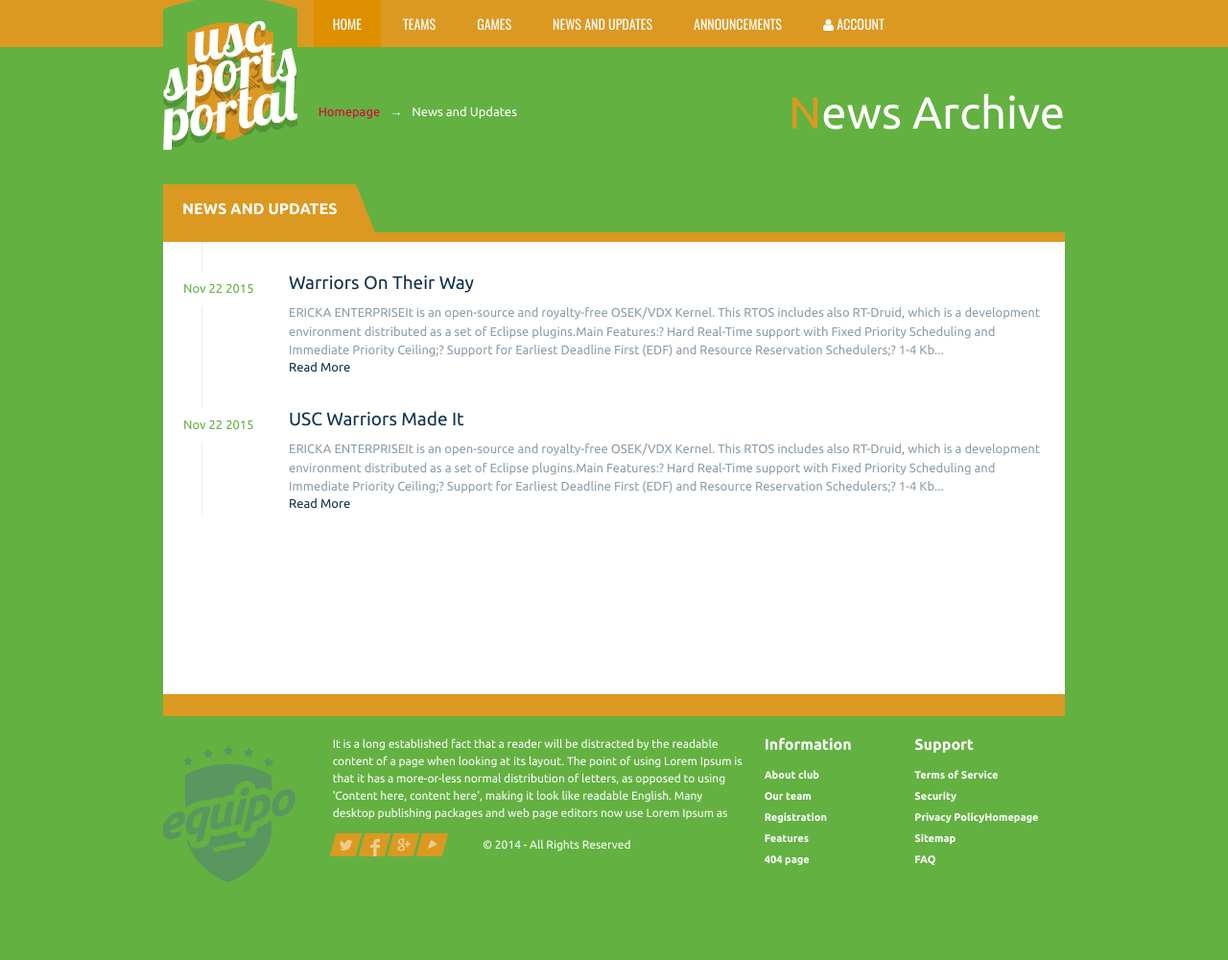
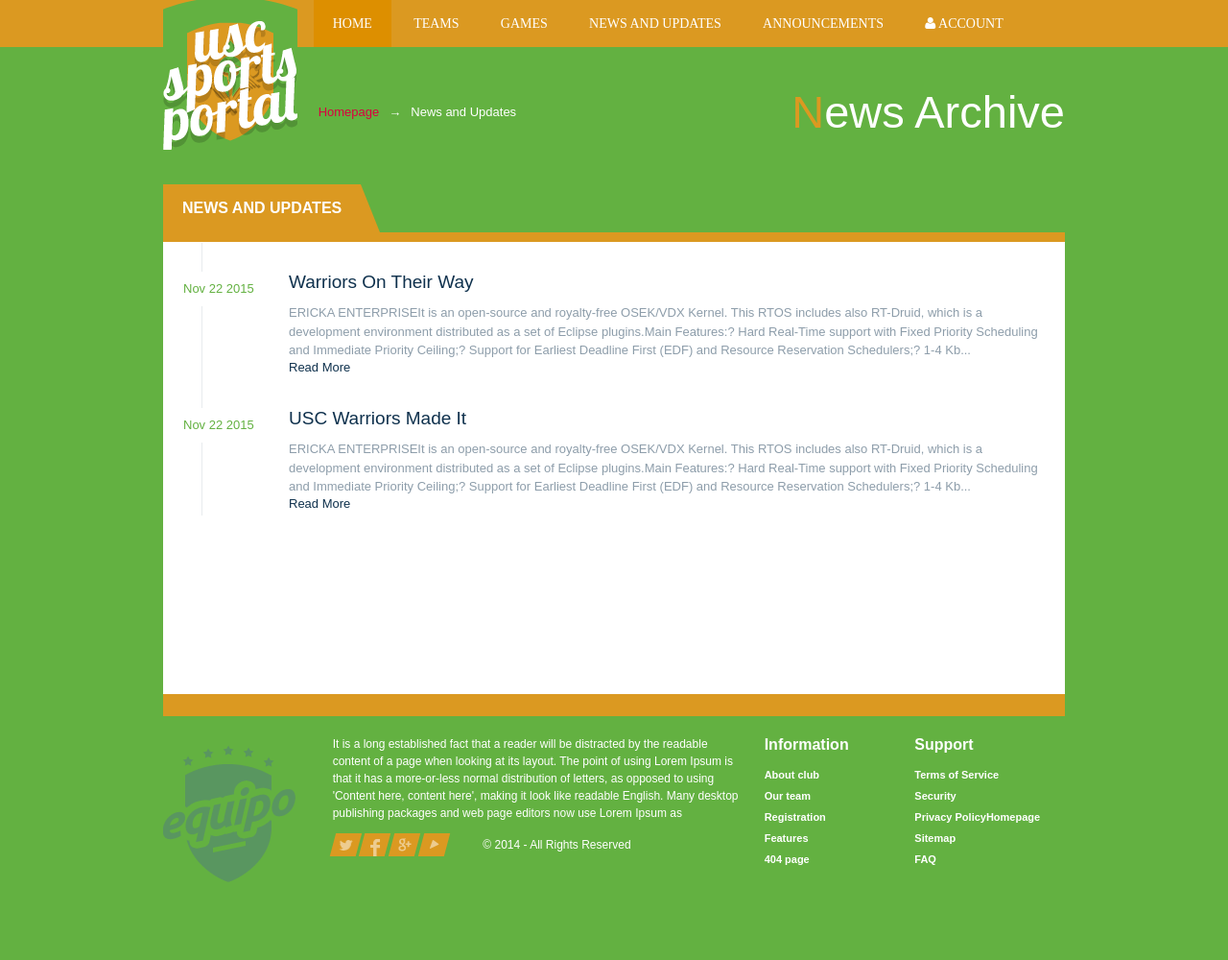
Before and after one commit to marvinzamoras/uscsportsportal, a CodeIgniter app: page /uscsportsportal/index.php/news/index in a window 1280 px wide. Shown: the whole page at 96% size. Run offline with CodeIgniter, Linux system fonts and the light colour scheme; a user stored in the database is signed in; data comes from the database, SQL or seed files in the repository; some libraries are stand-ins or nearby versions; some web fonts are replaced.

Commit message:
for the font in navbar if no internet

```diff
--- a/application/views/includes/header.php
+++ b/application/views/includes/header.php
@@ -9,7 +9,7 @@
     <!-- Styles -->
     <link rel="stylesheet" href="<?php echo base_url(); ?>assets/css/general.css">
     <!-- Google fonts -->
-    <link href="http://fonts.googleapis.com/css?family=Ubuntu:300,400,500,700,300italic,400italic,500italic,700italic%7COswald:400,300,700&amp;subset=latin,latin-ext" rel="stylesheet" type="text/css">
+    <link href="<?php echo base_url(); ?>assets/css/fonts.css" rel="stylesheet" type="text/css">
     <!-- Font awesome -->
     <link rel="stylesheet" href="<?php echo base_url(); ?>assets/css/font-awesome.css">
     <!-- Modernizr -->
--- /dev/null
+++ b/assets/css/fonts.css
@@ -0,0 +1,432 @@
+/* latin-ext */
+@font-face {
+  font-family: 'Oswald';
+  font-style: normal;
+  font-weight: 300;
+  src: local('Oswald Light'), local('Oswald-Light'), url(http://fonts.gstatic.com/s/oswald/v10/l1cOQ90roY9yC7voEhngDBJtnKITppOI_IvcXXDNrsc.woff2) format('woff2');
+  unicode-range: U+0100-024F, U+1E00-1EFF, U+20A0-20AB, U+20AD-20CF, U+2C60-2C7F, U+A720-A7FF;
+}
+/* latin */
+@font-face {
+  font-family: 'Oswald';
+  font-style: normal;
+  font-weight: 300;
+  src: local('Oswald Light'), local('Oswald-Light'), url(http://fonts.gstatic.com/s/oswald/v10/HqHm7BVC_nzzTui2lzQTDVtXRa8TVwTICgirnJhmVJw.woff2) format('woff2');
+  unicode-range: U+0000-00FF, U+0131, U+0152-0153, U+02C6, U+02DA, U+02DC, U+2000-206F, U+2074, U+20AC, U+2212, U+2215, U+E0FF, U+EFFD, U+F000;
+}
+/* latin-ext */
+@font-face {
+  font-family: 'Oswald';
+  font-style: normal;
+  font-weight: 400;
+  src: local('Oswald Regular'), local('Oswald-Regular'), url(http://fonts.gstatic.com/s/oswald/v10/yg0glPPxXUISnKUejCX4qfesZW2xOQ-xsNqO47m55DA.woff2) format('woff2');
+  unicode-range: U+0100-024F, U+1E00-1EFF, U+20A0-20AB, U+20AD-20CF, U+2C60-2C7F, U+A720-A7FF;
+}
+/* latin */
+@font-face {
+  font-family: 'Oswald';
+  font-style: normal;
+  font-weight: 400;
+  src: local('Oswald Regular'), local('Oswald-Regular'), url(http://fonts.gstatic.com/s/oswald/v10/pEobIV_lL25TKBpqVI_a2w.woff2) format('woff2');
+  unicode-range: U+0000-00FF, U+0131, U+0152-0153, U+02C6, U+02DA, U+02DC, U+2000-206F, U+2074, U+20AC, U+2212, U+2215, U+E0FF, U+EFFD, U+F000;
+}
+/* latin-ext */
+@font-face {
+  font-family: 'Oswald';
+  font-style: normal;
+  font-weight: 700;
+  src: local('Oswald Bold'), local('Oswald-Bold'), url(http://fonts.gstatic.com/s/oswald/v10/dI-qzxlKVQA6TUC5RKSb3xJtnKITppOI_IvcXXDNrsc.woff2) format('woff2');
+  unicode-range: U+0100-024F, U+1E00-1EFF, U+20A0-20AB, U+20AD-20CF, U+2C60-2C7F, U+A720-A7FF;
+}
+/* latin */
+@font-face {
+  font-family: 'Oswald';
+  font-style: normal;
+  font-weight: 700;
+  src: local('Oswald Bold'), local('Oswald-Bold'), url(http://fonts.gstatic.com/s/oswald/v10/bH7276GfdCjMjApa_dkG6VtXRa8TVwTICgirnJhmVJw.woff2) format('woff2');
+  unicode-range: U+0000-00FF, U+0131, U+0152-0153, U+02C6, U+02DA, U+02DC, U+2000-206F, U+2074, U+20AC, U+2212, U+2215, U+E0FF, U+EFFD, U+F000;
+}
+/* cyrillic-ext */
+@font-face {
+  font-family: 'Ubuntu';
+  font-style: normal;
+  font-weight: 300;
+  src: local('Ubuntu Light'), local('Ubuntu-Light'), url(http://fonts.gstatic.com/s/ubuntu/v8/X_EdMnknKUltk57alVVbVxJtnKITppOI_IvcXXDNrsc.woff2) format('woff2');
+  unicode-range: U+0460-052F, U+20B4, U+2DE0-2DFF, U+A640-A69F;
+}
+/* cyrillic */
+@font-face {
+  font-family: 'Ubuntu';
+  font-style: normal;
+  font-weight: 300;
+  src: local('Ubuntu Light'), local('Ubuntu-Light'), url(http://fonts.gstatic.com/s/ubuntu/v8/nBF2d6Y3AbOwfkBM-9HcWBJtnKITppOI_IvcXXDNrsc.woff2) format('woff2');
+  unicode-range: U+0400-045F, U+0490-0491, U+04B0-04B1, U+2116;
+}
+/* greek-ext */
+@font-face {
+  font-family: 'Ubuntu';
+  font-style: normal;
+  font-weight: 300;
+  src: local('Ubuntu Light'), local('Ubuntu-Light'), url(http://fonts.gstatic.com/s/ubuntu/v8/CdlIlwqST01WNAKqZbtZkhJtnKITppOI_IvcXXDNrsc.woff2) format('woff2');
+  unicode-range: U+1F00-1FFF;
+}
+/* greek */
+@font-face {
+  font-family: 'Ubuntu';
+  font-style: normal;
+  font-weight: 300;
+  src: local('Ubuntu Light'), local('Ubuntu-Light'), url(http://fonts.gstatic.com/s/ubuntu/v8/7k0RmqCN8EFxqS6sChuRzRJtnKITppOI_IvcXXDNrsc.woff2) format('woff2');
+  unicode-range: U+0370-03FF;
+}
+/* latin-ext */
+@font-face {
+  font-family: 'Ubuntu';
+  font-style: normal;
+  font-weight: 300;
+  src: local('Ubuntu Light'), local('Ubuntu-Light'), url(http://fonts.gstatic.com/s/ubuntu/v8/WtcvfJHWXKxx4x0kuS1koRJtnKITppOI_IvcXXDNrsc.woff2) format('woff2');
+  unicode-range: U+0100-024F, U+1E00-1EFF, U+20A0-20AB, U+20AD-20CF, U+2C60-2C7F, U+A720-A7FF;
+}
+/* latin */
+@font-face {
+  font-family: 'Ubuntu';
+  font-style: normal;
+  font-weight: 300;
+  src: local('Ubuntu Light'), local('Ubuntu-Light'), url(http://fonts.gstatic.com/s/ubuntu/v8/_aijTyevf54tkVDLy-dlnFtXRa8TVwTICgirnJhmVJw.woff2) format('woff2');
+  unicode-range: U+0000-00FF, U+0131, U+0152-0153, U+02C6, U+02DA, U+02DC, U+2000-206F, U+2074, U+20AC, U+2212, U+2215, U+E0FF, U+EFFD, U+F000;
+}
+/* cyrillic-ext */
+@font-face {
+  font-family: 'Ubuntu';
+  font-style: normal;
+  font-weight: 400;
+  src: local('Ubuntu'), url(http://fonts.gstatic.com/s/ubuntu/v8/ODszJI8YqNw8V2xPulzjO_esZW2xOQ-xsNqO47m55DA.woff2) format('woff2');
+  unicode-range: U+0460-052F, U+20B4, U+2DE0-2DFF, U+A640-A69F;
+}
+/* cyrillic */
+@font-face {
+  font-family: 'Ubuntu';
+  font-style: normal;
+  font-weight: 400;
+  src: local('Ubuntu'), url(http://fonts.gstatic.com/s/ubuntu/v8/iQ9VJx1UMASKNiGywyyCXvesZW2xOQ-xsNqO47m55DA.woff2) format('woff2');
+  unicode-range: U+0400-045F, U+0490-0491, U+04B0-04B1, U+2116;
+}
+/* greek-ext */
+@font-face {
+  font-family: 'Ubuntu';
+  font-style: normal;
+  font-weight: 400;
+  src: local('Ubuntu'), url(http://fonts.gstatic.com/s/ubuntu/v8/WkvQmvwsfw_KKeau9SlQ2_esZW2xOQ-xsNqO47m55DA.woff2) format('woff2');
+  unicode-range: U+1F00-1FFF;
+}
+/* greek */
+@font-face {
+  font-family: 'Ubuntu';
+  font-style: normal;
+  font-weight: 400;
+  src: local('Ubuntu'), url(http://fonts.gstatic.com/s/ubuntu/v8/gYAtqXUikkQjyJA1SnpDLvesZW2xOQ-xsNqO47m55DA.woff2) format('woff2');
+  unicode-range: U+0370-03FF;
+}
+/* latin-ext */
+@font-face {
+  font-family: 'Ubuntu';
+  font-style: normal;
+  font-weight: 400;
+  src: local('Ubuntu'), url(http://fonts.gstatic.com/s/ubuntu/v8/Wu5Iuha-XnKDBvqRwQzAG_esZW2xOQ-xsNqO47m55DA.woff2) format('woff2');
+  unicode-range: U+0100-024F, U+1E00-1EFF, U+20A0-20AB, U+20AD-20CF, U+2C60-2C7F, U+A720-A7FF;
+}
+/* latin */
+@font-face {
+  font-family: 'Ubuntu';
+  font-style: normal;
+  font-weight: 400;
+  src: local('Ubuntu'), url(http://fonts.gstatic.com/s/ubuntu/v8/sDGTilo5QRsfWu6Yc11AXg.woff2) format('woff2');
+  unicode-range: U+0000-00FF, U+0131, U+0152-0153, U+02C6, U+02DA, U+02DC, U+2000-206F, U+2074, U+20AC, U+2212, U+2215, U+E0FF, U+EFFD, U+F000;
+}
+/* cyrillic-ext */
+@font-face {
+  font-family: 'Ubuntu';
+  font-style: normal;
+  font-weight: 500;
+  src: local('Ubuntu Medium'), local('Ubuntu-Medium'), url(http://fonts.gstatic.com/s/ubuntu/v8/MLKvhAbswThSVACnSTWCpxJtnKITppOI_IvcXXDNrsc.woff2) format('woff2');
+  unicode-range: U+0460-052F, U+20B4, U+2DE0-2DFF, U+A640-A69F;
+}
+/* cyrillic */
+@font-face {
+  font-family: 'Ubuntu';
+  font-style: normal;
+  font-weight: 500;
+  src: local('Ubuntu Medium'), local('Ubuntu-Medium'), url(http://fonts.gstatic.com/s/ubuntu/v8/IiMFELcoPB-OzGzq14k4ehJtnKITppOI_IvcXXDNrsc.woff2) format('woff2');
+  unicode-range: U+0400-045F, U+0490-0491, U+04B0-04B1, U+2116;
+}
+/* greek-ext */
+@font-face {
+  font-family: 'Ubuntu';
+  font-style: normal;
+  font-weight: 500;
+  src: local('Ubuntu Medium'), local('Ubuntu-Medium'), url(http://fonts.gstatic.com/s/ubuntu/v8/H2j4_4xA-HIuoc_A3BIwVBJtnKITppOI_IvcXXDNrsc.woff2) format('woff2');
+  unicode-range: U+1F00-1FFF;
+}
+/* greek */
+@font-face {
+  font-family: 'Ubuntu';
+  font-style: normal;
+  font-weight: 500;
+  src: local('Ubuntu Medium'), local('Ubuntu-Medium'), url(http://fonts.gstatic.com/s/ubuntu/v8/EtSRPnpS3nIR-zKYiR-sDBJtnKITppOI_IvcXXDNrsc.woff2) format('woff2');
+  unicode-range: U+0370-03FF;
+}
+/* latin-ext */
+@font-face {
+  font-family: 'Ubuntu';
+  font-style: normal;
+  font-weight: 500;
+  src: local('Ubuntu Medium'), local('Ubuntu-Medium'), url(http://fonts.gstatic.com/s/ubuntu/v8/gMhvhm-nVj1086DvGgmzBxJtnKITppOI_IvcXXDNrsc.woff2) format('woff2');
+  unicode-range: U+0100-024F, U+1E00-1EFF, U+20A0-20AB, U+20AD-20CF, U+2C60-2C7F, U+A720-A7FF;
+}
+/* latin */
+@font-face {
+  font-family: 'Ubuntu';
+  font-style: normal;
+  font-weight: 500;
+  src: local('Ubuntu Medium'), local('Ubuntu-Medium'), url(http://fonts.gstatic.com/s/ubuntu/v8/OsJ2DjdpjqFRVUSto6IffFtXRa8TVwTICgirnJhmVJw.woff2) format('woff2');
+  unicode-range: U+0000-00FF, U+0131, U+0152-0153, U+02C6, U+02DA, U+02DC, U+2000-206F, U+2074, U+20AC, U+2212, U+2215, U+E0FF, U+EFFD, U+F000;
+}
+/* cyrillic-ext */
+@font-face {
+  font-family: 'Ubuntu';
+  font-style: normal;
+  font-weight: 700;
+  src: local('Ubuntu Bold'), local('Ubuntu-Bold'), url(http://fonts.gstatic.com/s/ubuntu/v8/oxrPYIm05JrY_0rFIEQ_oRJtnKITppOI_IvcXXDNrsc.woff2) format('woff2');
+  unicode-range: U+0460-052F, U+20B4, U+2DE0-2DFF, U+A640-A69F;
+}
+/* cyrillic */
+@font-face {
+  font-family: 'Ubuntu';
+  font-style: normal;
+  font-weight: 700;
+  src: local('Ubuntu Bold'), local('Ubuntu-Bold'), url(http://fonts.gstatic.com/s/ubuntu/v8/4z2U46_RRLOfkoHsWJG3vxJtnKITppOI_IvcXXDNrsc.woff2) format('woff2');
+  unicode-range: U+0400-045F, U+0490-0491, U+04B0-04B1, U+2116;
+}
+/* greek-ext */
+@font-face {
+  font-family: 'Ubuntu';
+  font-style: normal;
+  font-weight: 700;
+  src: local('Ubuntu Bold'), local('Ubuntu-Bold'), url(http://fonts.gstatic.com/s/ubuntu/v8/2vaWVxeAxHVkFcnCBCQCyRJtnKITppOI_IvcXXDNrsc.woff2) format('woff2');
+  unicode-range: U+1F00-1FFF;
+}
+/* greek */
+@font-face {
+  font-family: 'Ubuntu';
+  font-style: normal;
+  font-weight: 700;
+  src: local('Ubuntu Bold'), local('Ubuntu-Bold'), url(http://fonts.gstatic.com/s/ubuntu/v8/M-Ii49WH_TYYnOjQyLgTMBJtnKITppOI_IvcXXDNrsc.woff2) format('woff2');
+  unicode-range: U+0370-03FF;
+}
+/* latin-ext */
+@font-face {
+  font-family: 'Ubuntu';
+  font-style: normal;
+  font-weight: 700;
+  src: local('Ubuntu Bold'), local('Ubuntu-Bold'), url(http://fonts.gstatic.com/s/ubuntu/v8/nsLtvfQoT-rVwGTHHnkeJhJtnKITppOI_IvcXXDNrsc.woff2) format('woff2');
+  unicode-range: U+0100-024F, U+1E00-1EFF, U+20A0-20AB, U+20AD-20CF, U+2C60-2C7F, U+A720-A7FF;
+}
+/* latin */
+@font-face {
+  font-family: 'Ubuntu';
+  font-style: normal;
+  font-weight: 700;
+  src: local('Ubuntu Bold'), local('Ubuntu-Bold'), url(http://fonts.gstatic.com/s/ubuntu/v8/0ihfXUL2emPh0ROJezvraFtXRa8TVwTICgirnJhmVJw.woff2) format('woff2');
+  unicode-range: U+0000-00FF, U+0131, U+0152-0153, U+02C6, U+02DA, U+02DC, U+2000-206F, U+2074, U+20AC, U+2212, U+2215, U+E0FF, U+EFFD, U+F000;
+}
+/* cyrillic-ext */
+@font-face {
+  font-family: 'Ubuntu';
+  font-style: italic;
+  font-weight: 300;
+  src: local('Ubuntu Light Italic'), local('Ubuntu-LightItalic'), url(http://fonts.gstatic.com/s/ubuntu/v8/DZ_YjBPqZ88vcZCcIXm6VjTOQ_MqJVwkKsUn0wKzc2I.woff2) format('woff2');
+  unicode-range: U+0460-052F, U+20B4, U+2DE0-2DFF, U+A640-A69F;
+}
+/* cyrillic */
+@font-face {
+  font-family: 'Ubuntu';
+  font-style: italic;
+  font-weight: 300;
+  src: local('Ubuntu Light Italic'), local('Ubuntu-LightItalic'), url(http://fonts.gstatic.com/s/ubuntu/v8/DZ_YjBPqZ88vcZCcIXm6VjUj_cnvWIuuBMVgbX098Mw.woff2) format('woff2');
+  unicode-range: U+0400-045F, U+0490-0491, U+04B0-04B1, U+2116;
+}
+/* greek-ext */
+@font-face {
+  font-family: 'Ubuntu';
+  font-style: italic;
+  font-weight: 300;
+  src: local('Ubuntu Light Italic'), local('Ubuntu-LightItalic'), url(http://fonts.gstatic.com/s/ubuntu/v8/DZ_YjBPqZ88vcZCcIXm6VkbcKLIaa1LC45dFaAfauRA.woff2) format('woff2');
+  unicode-range: U+1F00-1FFF;
+}
+/* greek */
+@font-face {
+  font-family: 'Ubuntu';
+  font-style: italic;
+  font-weight: 300;
+  src: local('Ubuntu Light Italic'), local('Ubuntu-LightItalic'), url(http://fonts.gstatic.com/s/ubuntu/v8/DZ_YjBPqZ88vcZCcIXm6Vmo_sUJ8uO4YLWRInS22T3Y.woff2) format('woff2');
+  unicode-range: U+0370-03FF;
+}
+/* latin-ext */
+@font-face {
+  font-family: 'Ubuntu';
+  font-style: italic;
+  font-weight: 300;
+  src: local('Ubuntu Light Italic'), local('Ubuntu-LightItalic'), url(http://fonts.gstatic.com/s/ubuntu/v8/DZ_YjBPqZ88vcZCcIXm6ViYE0-AqJ3nfInTTiDXDjU4.woff2) format('woff2');
+  unicode-range: U+0100-024F, U+1E00-1EFF, U+20A0-20AB, U+20AD-20CF, U+2C60-2C7F, U+A720-A7FF;
+}
+/* latin */
+@font-face {
+  font-family: 'Ubuntu';
+  font-style: italic;
+  font-weight: 300;
+  src: local('Ubuntu Light Italic'), local('Ubuntu-LightItalic'), url(http://fonts.gstatic.com/s/ubuntu/v8/DZ_YjBPqZ88vcZCcIXm6Vo4P5ICox8Kq3LLUNMylGO4.woff2) format('woff2');
+  unicode-range: U+0000-00FF, U+0131, U+0152-0153, U+02C6, U+02DA, U+02DC, U+2000-206F, U+2074, U+20AC, U+2212, U+2215, U+E0FF, U+EFFD, U+F000;
+}
+/* cyrillic-ext */
+@font-face {
+  font-family: 'Ubuntu';
+  font-style: italic;
+  font-weight: 400;
+  src: local('Ubuntu Italic'), local('Ubuntu-Italic'), url(http://fonts.gstatic.com/s/ubuntu/v8/w3OQMu9Ox3bN1d9i3mbh2xTbgVql8nDJpwnrE27mub0.woff2) format('woff2');
+  unicode-range: U+0460-052F, U+20B4, U+2DE0-2DFF, U+A640-A69F;
+}
+/* cyrillic */
+@font-face {
+  font-family: 'Ubuntu';
+  font-style: italic;
+  font-weight: 400;
+  src: local('Ubuntu Italic'), local('Ubuntu-Italic'), url(http://fonts.gstatic.com/s/ubuntu/v8/LYvzNpa5ecqVXi8cf4pj-hTbgVql8nDJpwnrE27mub0.woff2) format('woff2');
+  unicode-range: U+0400-045F, U+0490-0491, U+04B0-04B1, U+2116;
+}
+/* greek-ext */
+@font-face {
+  font-family: 'Ubuntu';
+  font-style: italic;
+  font-weight: 400;
+  src: local('Ubuntu Italic'), local('Ubuntu-Italic'), url(http://fonts.gstatic.com/s/ubuntu/v8/T0N0BD55aMuIijZeoZ4TJBTbgVql8nDJpwnrE27mub0.woff2) format('woff2');
+  unicode-range: U+1F00-1FFF;
+}
+/* greek */
+@font-face {
+  font-family: 'Ubuntu';
+  font-style: italic;
+  font-weight: 400;
+  src: local('Ubuntu Italic'), local('Ubuntu-Italic'), url(http://fonts.gstatic.com/s/ubuntu/v8/RunG4-izX6wYOuWLUJmsihTbgVql8nDJpwnrE27mub0.woff2) format('woff2');
+  unicode-range: U+0370-03FF;
+}
+/* latin-ext */
+@font-face {
+  font-family: 'Ubuntu';
+  font-style: italic;
+  font-weight: 400;
+  src: local('Ubuntu Italic'), local('Ubuntu-Italic'), url(http://fonts.gstatic.com/s/ubuntu/v8/IZYv9ktJI5s8uIr0hWnbSBTbgVql8nDJpwnrE27mub0.woff2) format('woff2');
+  unicode-range: U+0100-024F, U+1E00-1EFF, U+20A0-20AB, U+20AD-20CF, U+2C60-2C7F, U+A720-A7FF;
+}
+/* latin */
+@font-face {
+  font-family: 'Ubuntu';
+  font-style: italic;
+  font-weight: 400;
+  src: local('Ubuntu Italic'), local('Ubuntu-Italic'), url(http://fonts.gstatic.com/s/ubuntu/v8/WB6rgjTg_oRfj6mlXZJbb_esZW2xOQ-xsNqO47m55DA.woff2) format('woff2');
+  unicode-range: U+0000-00FF, U+0131, U+0152-0153, U+02C6, U+02DA, U+02DC, U+2000-206F, U+2074, U+20AC, U+2212, U+2215, U+E0FF, U+EFFD, U+F000;
+}
+/* cyrillic-ext */
+@font-face {
+  font-family: 'Ubuntu';
+  font-style: italic;
+  font-weight: 500;
+  src: local('Ubuntu Medium Italic'), local('Ubuntu-MediumItalic'), url(http://fonts.gstatic.com/s/ubuntu/v8/ohKfORL_YnhBMzkCPoIqwjTOQ_MqJVwkKsUn0wKzc2I.woff2) format('woff2');
+  unicode-range: U+0460-052F, U+20B4, U+2DE0-2DFF, U+A640-A69F;
+}
+/* cyrillic */
+@font-face {
+  font-family: 'Ubuntu';
+  font-style: italic;
+  font-weight: 500;
+  src: local('Ubuntu Medium Italic'), local('Ubuntu-MediumItalic'), url(http://fonts.gstatic.com/s/ubuntu/v8/ohKfORL_YnhBMzkCPoIqwjUj_cnvWIuuBMVgbX098Mw.woff2) format('woff2');
+  unicode-range: U+0400-045F, U+0490-0491, U+04B0-04B1, U+2116;
+}
+/* greek-ext */
+@font-face {
+  font-family: 'Ubuntu';
+  font-style: italic;
+  font-weight: 500;
+  src: local('Ubuntu Medium Italic'), local('Ubuntu-MediumItalic'), url(http://fonts.gstatic.com/s/ubuntu/v8/ohKfORL_YnhBMzkCPoIqwkbcKLIaa1LC45dFaAfauRA.woff2) format('woff2');
+  unicode-range: U+1F00-1FFF;
+}
+/* greek */
+@font-face {
+  font-family: 'Ubuntu';
+  font-style: italic;
+  font-weight: 500;
+  src: local('Ubuntu Medium Italic'), local('Ubuntu-MediumItalic'), url(http://fonts.gstatic.com/s/ubuntu/v8/ohKfORL_YnhBMzkCPoIqwmo_sUJ8uO4YLWRInS22T3Y.woff2) format('woff2');
+  unicode-range: U+0370-03FF;
+}
+/* latin-ext */
+@font-face {
+  font-family: 'Ubuntu';
+  font-style: italic;
+  font-weight: 500;
+  src: local('Ubuntu Medium Italic'), local('Ubuntu-MediumItalic'), url(http://fonts.gstatic.com/s/ubuntu/v8/ohKfORL_YnhBMzkCPoIqwiYE0-AqJ3nfInTTiDXDjU4.woff2) format('woff2');
+  unicode-range: U+0100-024F, U+1E00-1EFF, U+20A0-20AB, U+20AD-20CF, U+2C60-2C7F, U+A720-A7FF;
+}
+/* latin */
+@font-face {
+  font-family: 'Ubuntu';
+  font-style: italic;
+  font-weight: 500;
+  src: local('Ubuntu Medium Italic'), local('Ubuntu-MediumItalic'), url(http://fonts.gstatic.com/s/ubuntu/v8/ohKfORL_YnhBMzkCPoIqwo4P5ICox8Kq3LLUNMylGO4.woff2) format('woff2');
+  unicode-range: U+0000-00FF, U+0131, U+0152-0153, U+02C6, U+02DA, U+02DC, U+2000-206F, U+2074, U+20AC, U+2212, U+2215, U+E0FF, U+EFFD, U+F000;
+}
+/* cyrillic-ext */
+@font-face {
+  font-family: 'Ubuntu';
+  font-style: italic;
+  font-weight: 700;
+  src: local('Ubuntu Bold Italic'), local('Ubuntu-BoldItalic'), url(http://fonts.gstatic.com/s/ubuntu/v8/OMD20Sg9RTs7sUORCEN-7TTOQ_MqJVwkKsUn0wKzc2I.woff2) format('woff2');
+  unicode-range: U+0460-052F, U+20B4, U+2DE0-2DFF, U+A640-A69F;
+}
+/* cyrillic */
+@font-face {
+  font-family: 'Ubuntu';
+  font-style: italic;
+  font-weight: 700;
+  src: local('Ubuntu Bold Italic'), local('Ubuntu-BoldItalic'), url(http://fonts.gstatic.com/s/ubuntu/v8/OMD20Sg9RTs7sUORCEN-7TUj_cnvWIuuBMVgbX098Mw.woff2) format('woff2');
+  unicode-range: U+0400-045F, U+0490-0491, U+04B0-04B1, U+2116;
+}
+/* greek-ext */
+@font-face {
+  font-family: 'Ubuntu';
+  font-style: italic;
+  font-weight: 700;
+  src: local('Ubuntu Bold Italic'), local('Ubuntu-BoldItalic'), url(http://fonts.gstatic.com/s/ubuntu/v8/OMD20Sg9RTs7sUORCEN-7UbcKLIaa1LC45dFaAfauRA.woff2) format('woff2');
+  unicode-range: U+1F00-1FFF;
+}
+/* greek */
+@font-face {
+  font-family: 'Ubuntu';
+  font-style: italic;
+  font-weight: 700;
+  src: local('Ubuntu Bold Italic'), local('Ubuntu-BoldItalic'), url(http://fonts.gstatic.com/s/ubuntu/v8/OMD20Sg9RTs7sUORCEN-7Wo_sUJ8uO4YLWRInS22T3Y.woff2) format('woff2');
+  unicode-range: U+0370-03FF;
+}
+/* latin-ext */
+@font-face {
+  font-family: 'Ubuntu';
+  font-style: italic;
+  font-weight: 700;
+  src: local('Ubuntu Bold Italic'), local('Ubuntu-BoldItalic'), url(http://fonts.gstatic.com/s/ubuntu/v8/OMD20Sg9RTs7sUORCEN-7SYE0-AqJ3nfInTTiDXDjU4.woff2) format('woff2');
+  unicode-range: U+0100-024F, U+1E00-1EFF, U+20A0-20AB, U+20AD-20CF, U+2C60-2C7F, U+A720-A7FF;
+}
+/* latin */
+@font-face {
+  font-family: 'Ubuntu';
+  font-style: italic;
+  font-weight: 700;
+  src: local('Ubuntu Bold Italic'), local('Ubuntu-BoldItalic'), url(http://fonts.gstatic.com/s/ubuntu/v8/OMD20Sg9RTs7sUORCEN-7Y4P5ICox8Kq3LLUNMylGO4.woff2) format('woff2');
+  unicode-range: U+0000-00FF, U+0131, U+0152-0153, U+02C6, U+02DA, U+02DC, U+2000-206F, U+2074, U+20AC, U+2212, U+2215, U+E0FF, U+EFFD, U+F000;
+}
```
